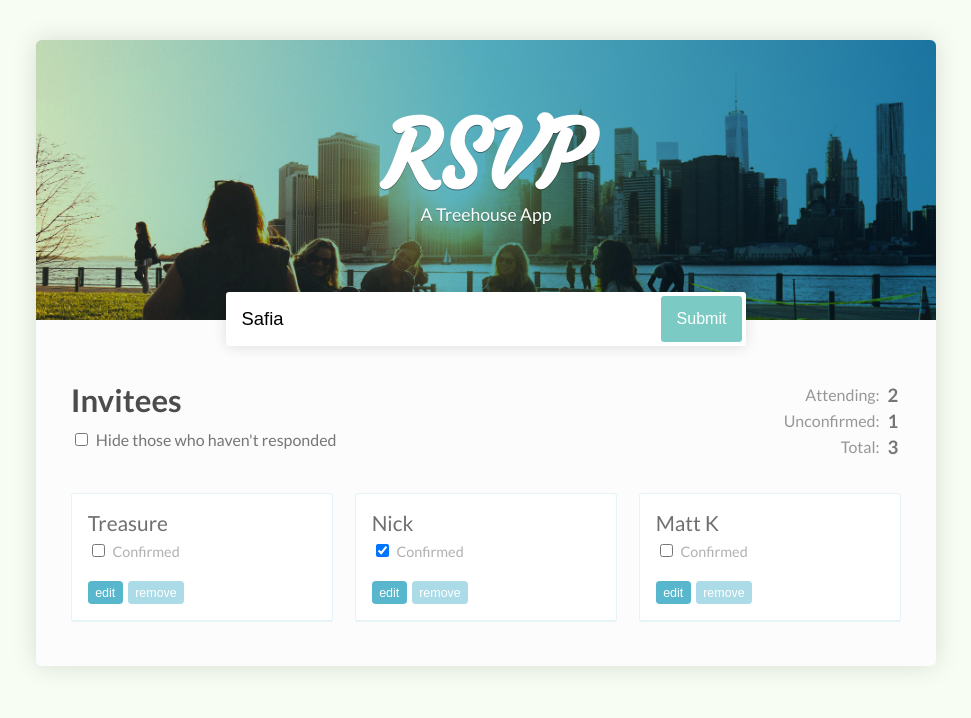
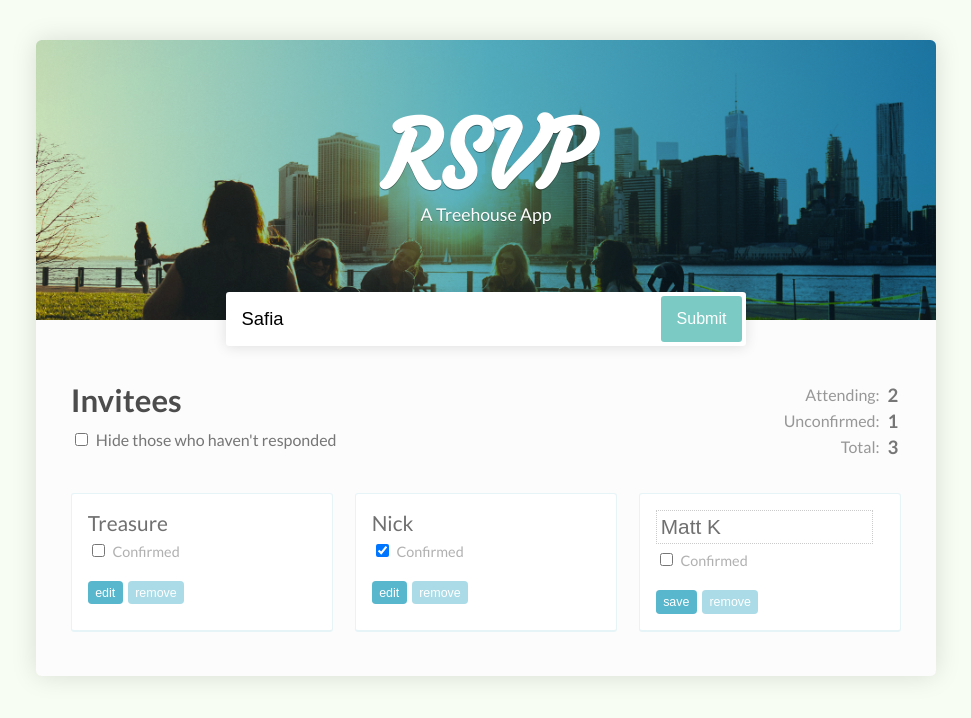
Before and after one commit to nickfuentes/React-RSVP, a React (Create React App) app: page / in a window 1280 px wide. Shown: the top 718 px of the page, without its empty margins (154-1125 px from the left). Built offline with nearby package versions, Linux system fonts and the light colour scheme.

Commit message:
Toggle buttons to edit name

```diff
--- a/src/App.js
+++ b/src/App.js
@@ -8,31 +8,53 @@
     guests: [
       {
         name: 'Treasure',
-        isConfirmed: false
+        isConfirmed: false,
+        isEditing: false
       },
       {
         name: 'Nick',
-        isConfirmed: true
+        isConfirmed: true,
+        isEditing: false
       },
       {
         name: 'Matt K',
-        isConfirmed: false
+        isConfirmed: false,
+        isEditing: true
       }
     ]
   };
 
-  toggleConfirmationAt = indexToChange =>
+  toggleGuestPropertyAt = (property, indexToChange) =>
     this.setState({
       guests: this.state.guests.map((guest, index) => {
         if (index === indexToChange) {
           return {
             ...guest,
-            isConfirmed: !guest.isConfirmed
+            [property]: !guest[property]
           };
         }
         return guest;
       })
     });
+
+  toggleConfirmationAt = index =>
+    this.toggleGuestPropertyAt("isConfirmed", index);
+
+  toggleEditingAt = index =>
+    this.toggleGuestPropertyAt("isEditing", index);
+
+  setNameAt = (name, indexToChange) =>
+    this.setState({
+      guests: this.state.guests.map((guest, index) => {
+        if (index === indexToChange) {
+          return {
+            ...guest,
+            name
+          };
+        }
+        return guest;
+      })
+      });
 
   getTotalInvited = () => this.state.guests.length;
   // getAttendingGuests = () =>
@@ -75,8 +97,10 @@
 
           <GuestList
             guests={this.state.guests}
-            toggleConfirmationAt={this.toggleConfirmationAt}  />
-
+            toggleConfirmationAt={this.toggleConfirmationAt}
+            toggleEditingAt={this.toggleEditingAt}
+            setNameAt={this.setNameAt}
+          />
         </div>
       </div>
     );
--- a/src/Guest.js
+++ b/src/Guest.js
@@ -1,24 +1,34 @@
 import React from 'react';
 import PropTypes from 'prop-types';
+import GuestName from './GuestName';
 
 const Guest = props =>
 
   <li>
-  <span>{props.name}</span>
+  <GuestName
+    isEditing={props.isEditing}
+    handleNameEdits={e => props.setName(e.target.value)}>
+    {props.name}
+  </GuestName>
   <label>
     <input
       type="checkbox"
       checked={props.isConfirmed}
       onChange={props.handleConfirmation} /> Confirmed
   </label>
-  <button>edit</button>
+  <button onClick={props.handleToggleEditing}>
+  {props.isEditing ? "save" : "edit"}
+  </button>
   <button>remove</button>
   </li>
 
 Guest.propTypes = {
   name: PropTypes.string.isRequired,
   isConfirmed: PropTypes.bool.isRequired,
-  handleConfirmation: PropTypes.func.isRequired
+  isEditing: PropTypes.bool.isRequired,
+  handleConfirmation: PropTypes.func.isRequired,
+  handleToggleEditing: PropTypes.func.isRequired,
+  setName: PropTypes.func.isRequired
 };
 
 export default Guest;
--- a/src/GuestList.js
+++ b/src/GuestList.js
@@ -9,13 +9,18 @@
         key={index}
         name={guest.name}
         isConfirmed={guest.isConfirmed}
-        handleConfirmation={ () => props.toggleConfirmationAt(index)} />
+        isEditing={guest.isEditing}
+        handleConfirmation={ () => props.toggleConfirmationAt(index)}
+        handleToggleEditing={() => props.toggleEditingAt(index)}
+        setName={text => props.setNameAt(text, index)} />
     )}
   </ul>;
 
 GuestList.propTypes = {
   guests: PropTypes.array.isRequired,
-  toggleConfirmationAt: PropTypes.func.isRequired
+  toggleConfirmationAt: PropTypes.func.isRequired,
+  toggleEditingAt: PropTypes.func.isRequired,
+  setNameAt: PropTypes.func.isRequired
 };
 
 export default GuestList;
--- /dev/null
+++ b/src/GuestName.js
@@ -0,0 +1,27 @@
+import React from 'react';
+import PropTypes from 'prop-types';
+
+
+const GuestName = props => {
+  if (props.isEditing) {
+    return (
+      <input
+        type="text"
+        value={props.children}
+        onChange={props.handleNameEdits} />
+    );
+  }
+
+  return (
+    <span>
+      {props.children}
+    </span>
+  );
+};
+
+GuestName.propTypes = {
+  isEditing: PropTypes.bool.isRequired,
+  handleNameEdits: PropTypes.func.isRequired
+};
+
+export default GuestName;
```
